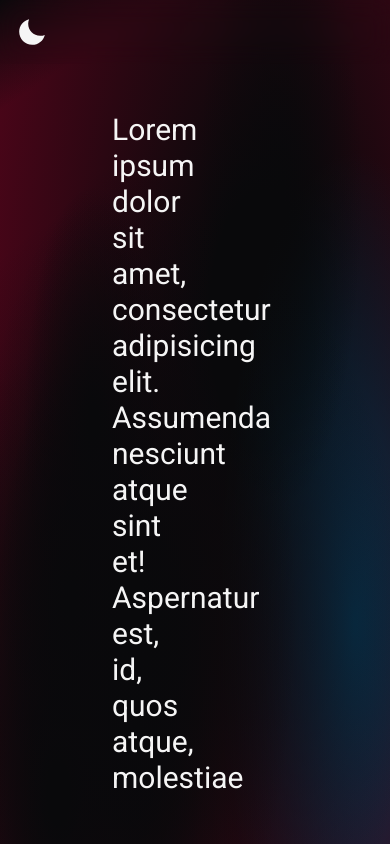
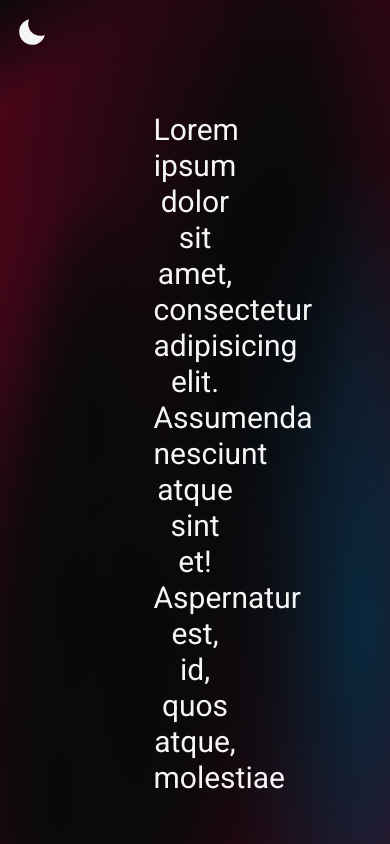
Before and after one commit to pawelek7k/future, a Next.js app: page / in a window 390 px wide. Shown: the top 844 px of the page. Built offline with nearby package versions, Linux system fonts and the light colour scheme; a web font is replaced by a local one.

Commit message:
Update Hero.tsx

```diff
--- a/app/components/landing/Hero.tsx
+++ b/app/components/landing/Hero.tsx
@@ -6,8 +6,8 @@ export const Hero: React.FC = () => {
   return (
     <section className="p-28 h-screen bg-black bg-hero-bg">
       <MarketingNavigation />
-      <div className="flex justify-between">
-        <h1 className="text-neutral-100 text-3xl sm:text-4xl lg:text-6xl w-1/2">
+      <div className="flex md:justify-between justify-center">
+        <h1 className="text-neutral-100 text-3xl sm:text-4xl lg:text-6xl w-1/2 text-center md:text-start">
           Lorem ipsum dolor sit amet, consectetur adipisicing elit. Assumenda
           nesciunt atque sint et! Aspernatur est, id, quos atque, molestiae
         </h1>
```
